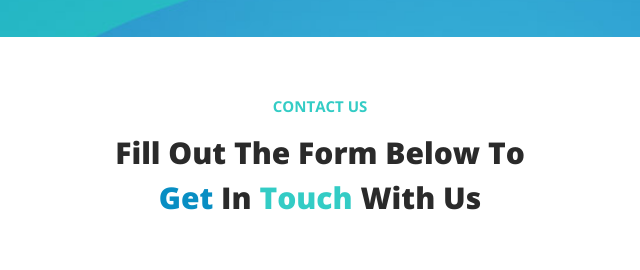
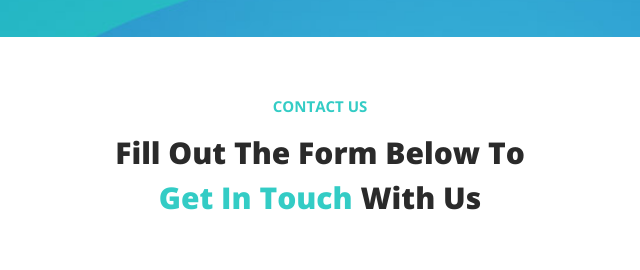
Before and after one commit to nicklaus-stonewright/nicklaus-stonewright.github.io, a plain HTML site: page index.html in a window 1280 px wide. Shown: the part 4198-4468 px from the top of the page, 320-960 px from the left. Drawn offline with nearby package versions, Linux system fonts and the light colour scheme.

Commit message:
Update index.html
index

```diff
--- a/index.html
+++ b/index.html
@@ -547,7 +547,7 @@ https://templatemo.com/tm-563-seo-dream
               <div class="col-lg-6 offset-lg-3">
                 <div class="section-heading">
                   <h6>Contact Us</h6>
-                  <h2>Fill Out The Form Below To <span>Get</span> In <em>Touch</em> With Us</h2>
+                  <h2>Fill Out The Form Below To <em>Get In Touch</em> With Us</h2>
                 </div>
               </div>
               <div class="col-lg-9">
```
